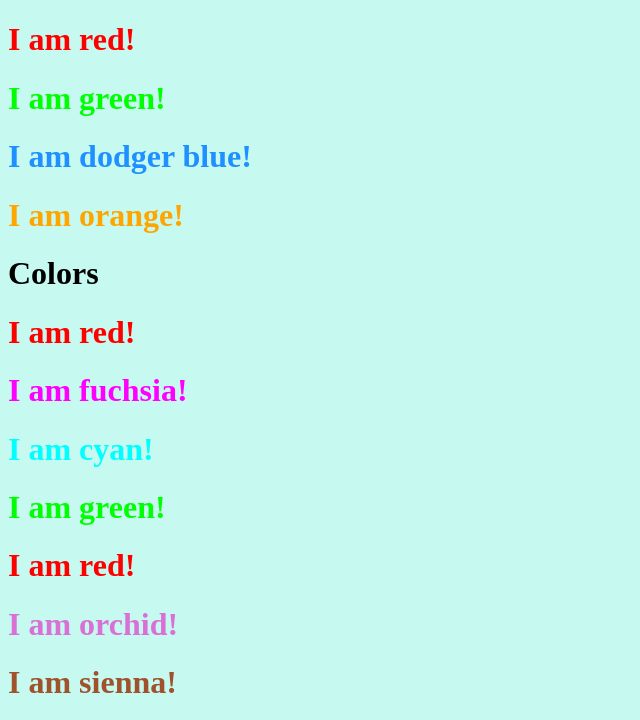
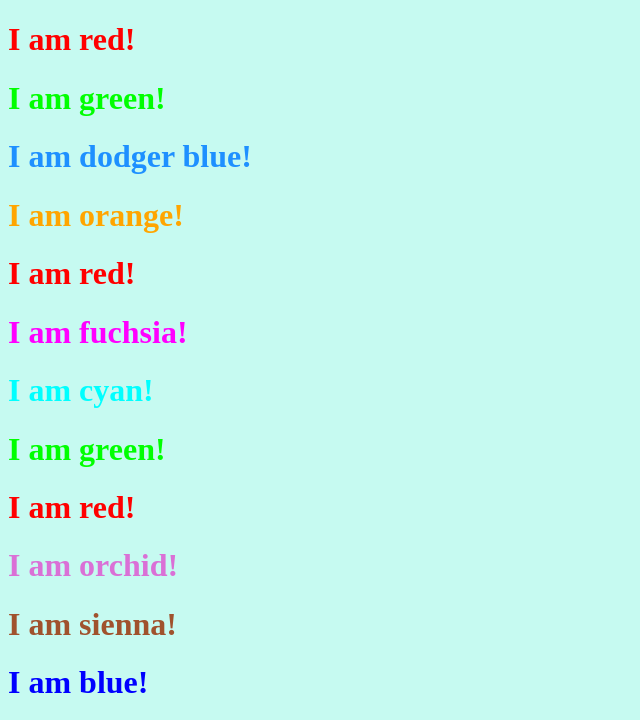
Before and after one commit to HopeAngucia/Assignment1, a plain HTML site: page hexcodepractice.html in a window 1280 px wide. Shown: the top 720 px of the page, without its empty margins (0-640 px from the left). Drawn offline with Linux system fonts and the light colour scheme.

Commit message:
CSS# practice from free-code camp

```diff
--- a/hexcodepractice.html
+++ b/hexcodepractice.html
@@ -43,7 +43,7 @@
           color: #0F0;
         }
       </style>
-      <h1>Colors</h1>
+
       <h1 class="red-text">I am red!</h1>
 
       <h1 class="fuchsia-text">I am fuchsia!</h1>
```
